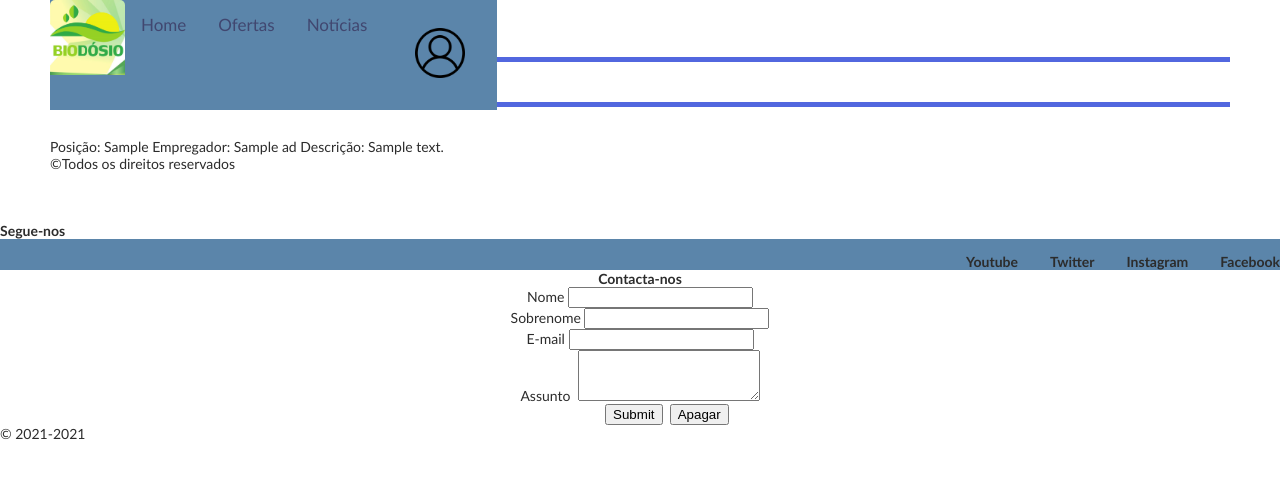
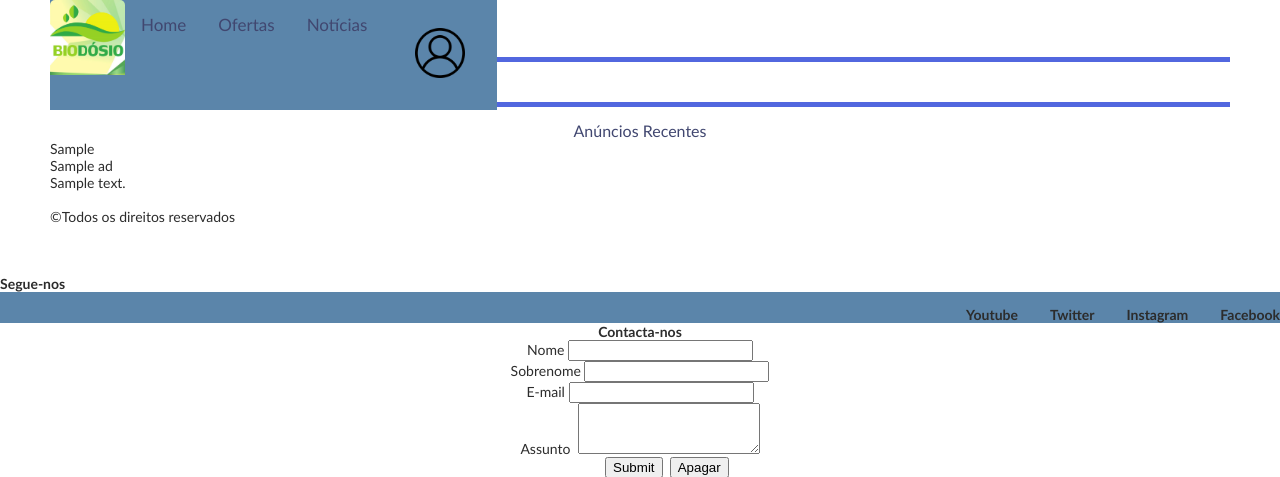
Before and after one commit to winglessvolk/Pemprego, a PHP site: page /ads.php in a window 1280 px wide. Shown: the top 477 px of the page. Run offline with PHP 8.4, Linux system fonts and the light colour scheme; tables that the repository leaves empty or names only in its code hold one stand-in row (values such as "Sample post").

```diff
--- a/ads.php
+++ b/ads.php
@@ -49,6 +49,9 @@
 		</div>
 		<hr class="hr">
 <!-- Aqui é suposto apresentarem-se os anúncios da bd, mas nao funciona -->
+<div class="title">
+	Anúncios Recentes
+</div>
 		 <?php
 		$sql = "SELECT name, job, contacts, description FROM ads;";
 		$result = mysqli_query($link, $sql);
@@ -56,7 +59,7 @@
 
 				if ($resultCheck > 0) {
 					while($row = mysqli_fetch_assoc($result)) {
-						echo "<br> Posição: ". $row["job"]. " Empregador: ". $row["name"]. " Descrição: ". $row["description"];
+						echo $row["job"]. "<br> ". $row["name"]. "<br>". $row["description"]. "<br><br>";
 					}
 				}
 				else {
--- a/css/main.css
+++ b/css/main.css
@@ -28,6 +28,18 @@ h3 {
   text-align: center;
   color:#414770;
 }
+
+h6.adheader {
+  font-size: 100px;
+  color: #414770;
+  font-weight: bold;
+}
+
+.ad {
+  font-size:
+}
+
+
 /* btn configs start */
 .button {
   background-color: #555;
```
